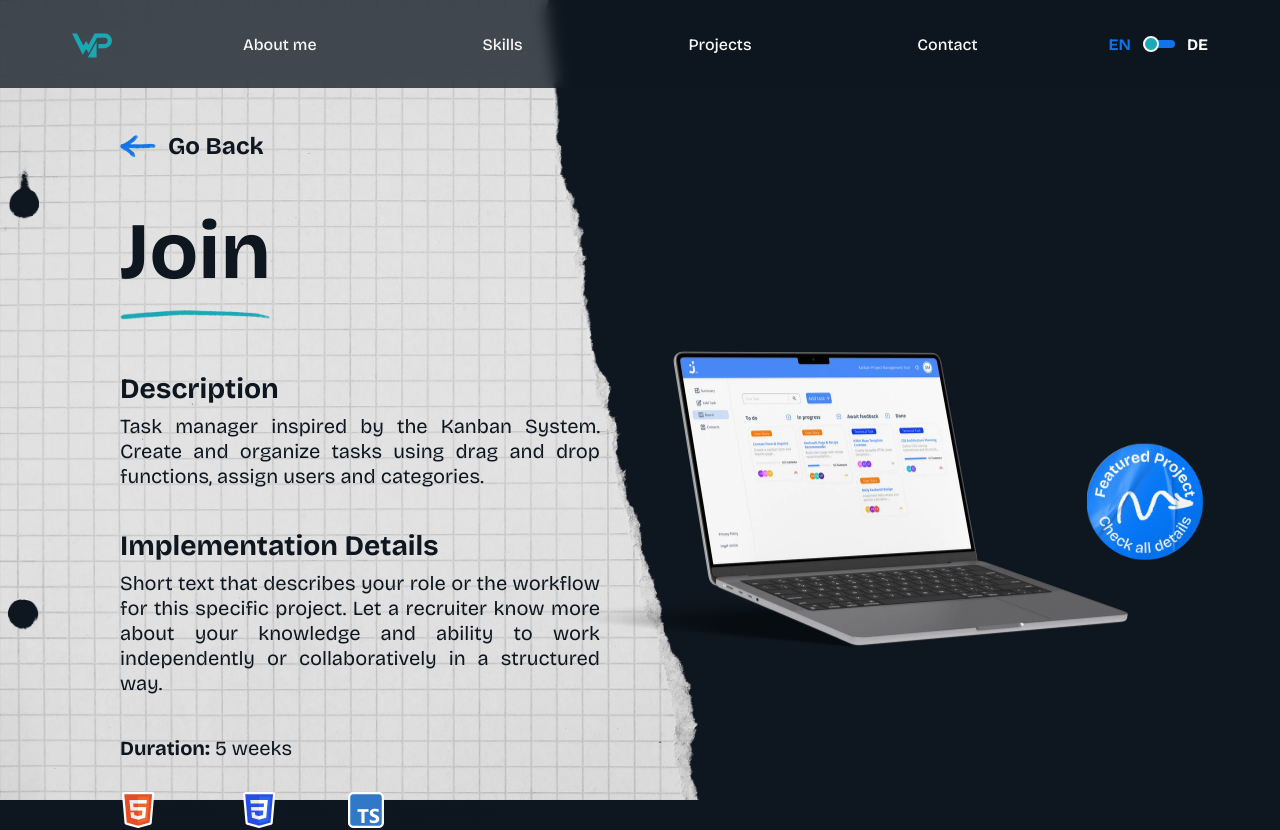
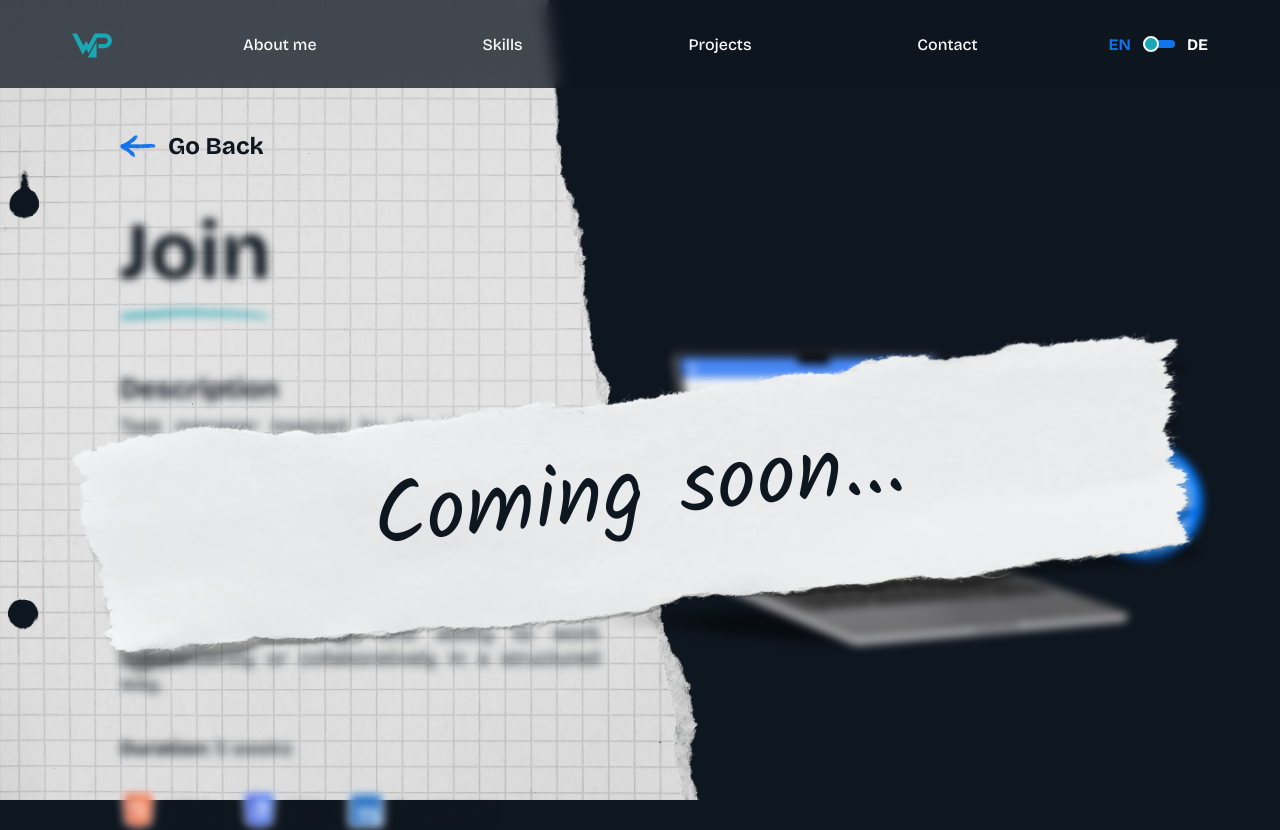
Before and after one commit to PatrickWagnerDev/portfolio-page, an Angular app: page /project/join in a window 1280 px wide. Shown: the top 830 px of the page. Built offline with nearby package versions, Linux system fonts and the light colour scheme.

Commit message:
feat: style coming soon banner on project detail

```diff
--- a/src/app/pages/project-detail/project-detail.scss
+++ b/src/app/pages/project-detail/project-detail.scss
@@ -5,9 +5,11 @@
 .project-page {
   --next-space: 4.75rem;
   display: grid;
+  position: relative;
   grid-template-columns: 30rem 35rem;
   justify-content: space-between;
   padding: 8rem calc(var(--content-padding-inline) + 3rem) 3rem;
+  overflow-x: clip;
   background: url('/design-material/backgrounds/notebook-paper-3x.webp') left top / 100% auto no-repeat, var(--color-base-dark);
 }
 
@@ -173,3 +175,26 @@
 .preview-links .outline-button {
   padding: 0.75rem 2.5rem;
 }
+
+.project-coming-soon :is(.project-name, .project-article, .project-duration, .technology-list, .preview-figure) {
+  filter: blur(0.25rem);
+  user-select: none;
+}
+
+.coming-soon-banner {
+  position: absolute;
+  top: 50%;
+  left: 50%;
+  z-index: 2;
+  display: grid;
+  place-items: center;
+  width: min(70rem, 92%);
+  aspect-ratio: 1959 / 432;
+  padding-bottom: 1rem;
+  background: url('/design-material/ripped-paper/skills-description-alt.webp') center / 100% 100% no-repeat;
+  font-family: var(--font-handwritten);
+  font-size: 5.5rem;
+  color: var(--color-base-dark);
+  transform: translate(-50%, -50%) rotate(-6deg);
+  pointer-events: none;
+}
```
Also changed, not shown: 1 other file (tests, documents, lock files or other folders).
